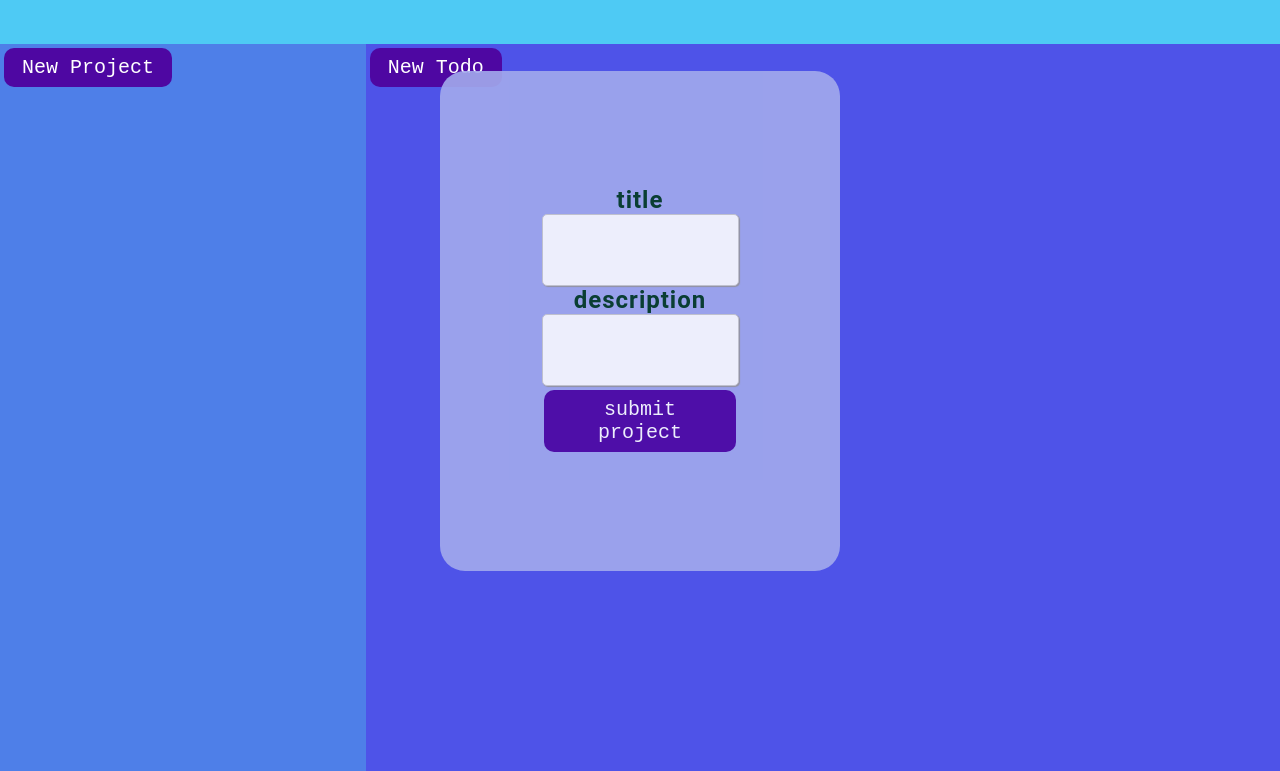
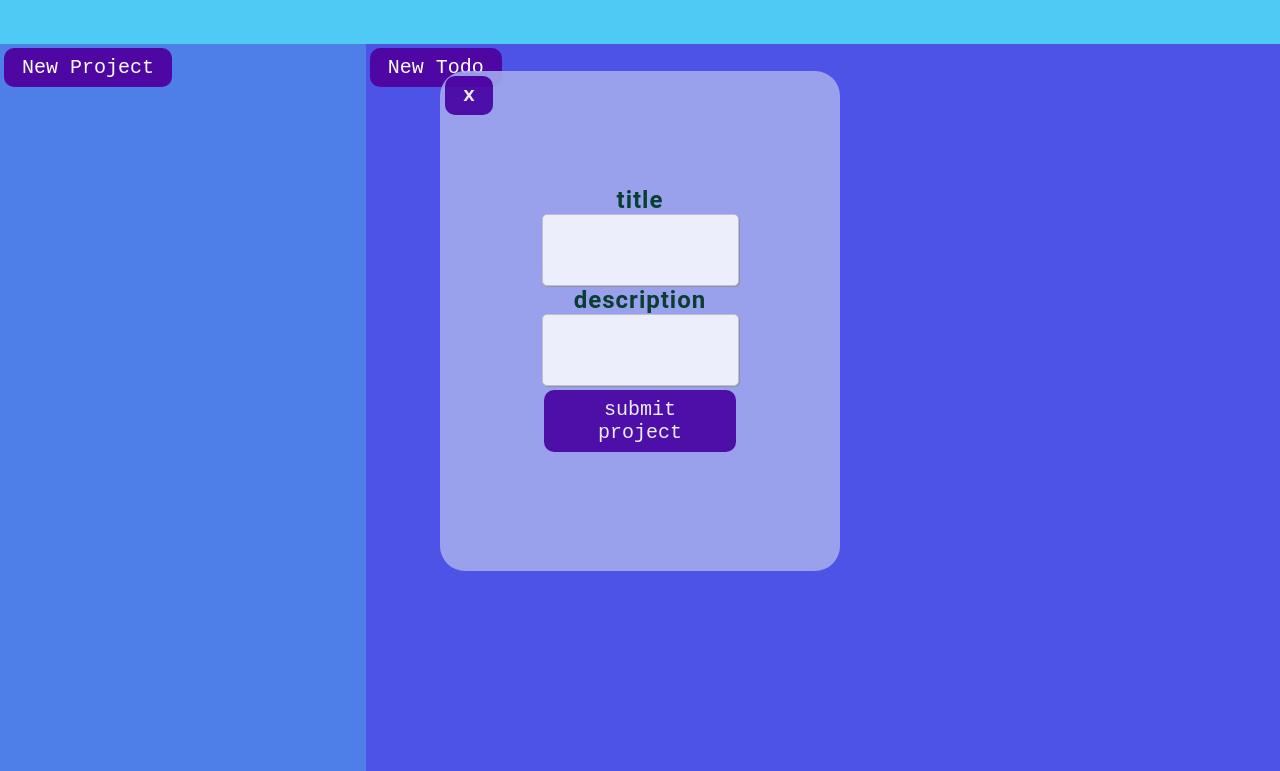
Before and after one commit to squats-bigznak/todo_app, a website built with webpack: page dist/index.html in a window 1280 px wide. Both pictures are taken after a click on the button "New Project". Shown: the part 29-800 px from the top of the page. Built offline with nearby package versions, Linux system fonts and the light colour scheme.

Commit message:
Add cancel buttons

```diff
--- a/src/index.js
+++ b/src/index.js
@@ -22,26 +22,9 @@ function viewTodosInProject(projectTitle){
     //clear dom tree in todo area
     let allTodos = document.querySelectorAll('[id=todo]');
     allTodos.forEach(hideTodos);
-
+    //display the ones in each project
     let relevantTodos = document.querySelectorAll(`[data-project=${CSS.escape(projectTitle)}]`);
-    // console.log(relevantTodos);
     relevantTodos.forEach(revealTodos);
-
-    // for (const todo of relevantTodos){
-    //     // console.log("piss");
-    //     todo.style.display = "block";
-    // }
-    // //call addTodoToDom for each Todo within project
-    // for (const project of allProjects){
-    //     if (projectTitle == project.title){
-
-    //         project.todolist.style.display = "block"
-    //     }
-    //     // addTodoToDom(tds.title);
-    // }
-
-
-
 }
 
 function hideTodos(todo){
@@ -74,9 +57,6 @@ function addProToDom(title){
     let projectItemText = document.createTextNode(title);
     projectItem.setAttribute("for", "project");
     projectItem.appendChild(projectItemText);
-
-    // let newprobtn = document.getElementById("newprojectbutton");
-    // newprobtn.addEventListener('click', function(){showNewProjectForm()});
 
     projectItem.setAttribute("id","projectitem" + title);
 
@@ -114,6 +94,17 @@ function showNewProjectForm(){
 
     let frame = document.getElementById("newcont");
     frame.appendChild(projectbox);
+
+    let cancelbtn = document.createElement("cancel")
+    let cancelbtntext = document.createTextNode("x");
+    cancelbtn.classList.add("cancel");
+    cancelbtn.setAttribute("for", "cancel");
+    cancelbtn.appendChild(cancelbtntext);
+    projectbox.appendChild(cancelbtn);
+
+    cancelbtn.addEventListener("click", () => {
+        projectbox.parentNode.removeChild(projectbox);
+    });
 
     let titlelabel = document.createElement("LABEL");
     let titlelabeltext = document.createTextNode("title");
@@ -168,6 +159,17 @@ function showNewTodoForm(){
 
     let frame = document.getElementById("newcont");
     frame.appendChild(todobox);
+
+    let cancelbtn = document.createElement("cancel")
+    let cancelbtntext = document.createTextNode("x");
+    cancelbtn.classList.add("cancel");
+    cancelbtn.setAttribute("for", "cancel");
+    cancelbtn.appendChild(cancelbtntext);
+    todobox.appendChild(cancelbtn);
+
+    cancelbtn.addEventListener("click", () => {
+        todobox.parentNode.removeChild(todobox);
+    });
 
     let titlelabel = document.createElement("LABEL");
     let titlelabeltext = document.createTextNode("title");
@@ -257,14 +259,12 @@ function showNewTodoForm(){
     todobox.appendChild(projectselectorbtn);
 
     //dropdown box to select project
-    // let selectedproject;
 
     for (const project of allProjects) {
         let option = document.createElement("option");
         let optionText = document.createTextNode(project.title);
         option.appendChild(optionText);
         projectselectorbtn.appendChild(option);
-        // selectedproject = project;
       }
 
     let submittodobtn = document.createElement("BUTTON");
@@ -286,7 +286,6 @@ function showNewTodoForm(){
                 project.todolist.push(newtodo);
             }
         }
-        // selectedproject.todolist.push(newtodo);
         console.log(allTodos);
         todobox.parentNode.removeChild(todobox);
         addTodoToDom(titlefield.value, duedatefield.value, statusfield.value, projectselection.value);
--- a/src/style.css
+++ b/src/style.css
@@ -73,9 +73,8 @@ button{
     font-family: 'Courier New', Courier, monospace;
 	text-align: center;
 	text-decoration: none;
-	display: inline-block;
+	display: block;
 	font-size: 20px;
-
   }
 
   button:hover{
@@ -165,3 +164,21 @@ textarea {
   border: 1px solid #ccc;
   box-shadow: 1px 1px 1px #999;
 }
+
+cancel{
+    position: absolute;
+    top: 1px;
+    left: 1px;
+    background-color: rgb(78, 7, 162);
+	border: none;
+	border-radius: 10px;
+	color: white;
+	margin: 4px;
+	padding: 8px 18px;
+    font-family: 'Courier New', Courier, monospace;
+	/* text-align: center; */
+	text-decoration: none;
+	display: block;
+	font-size: 20px;
+
+}
```
Also changed, not shown: dist/bundle.js.
